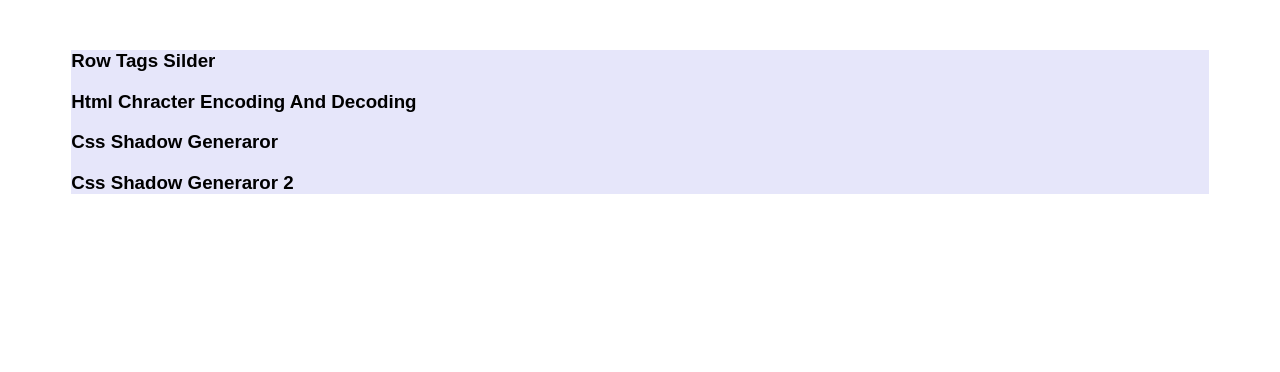
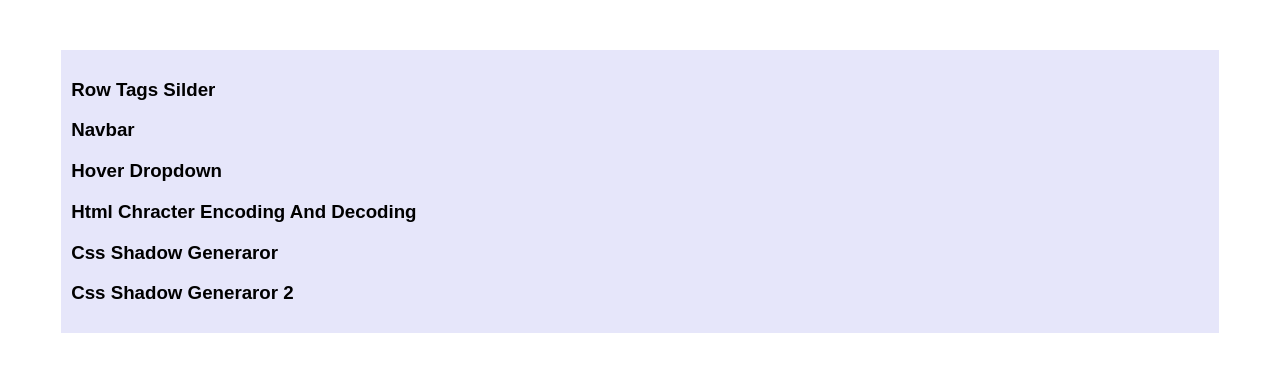
Before and after one commit to hiiamrohitsingh/my-javascript-projects, a plain HTML site: page index.html in a window 1280 px wide. Drawn offline with Linux system fonts and the light colour scheme.

Commit message:
Update index.html

```diff
--- a/index.html
+++ b/index.html
@@ -12,6 +12,7 @@
       .container{
          width:90%;
          margin:50px auto;
+         padding:10px;
          background-color:lavender;
       }
       .container h3 a{
@@ -29,6 +30,8 @@
 
    <div class="container">
        <h3><a href="./row-tags-slider.html">row tags silder</a></h3>
+       <h3><a href="./navbar.html">navbar</a></h3>
+       <h3><a href="./hover-dropdown.html">hover dropdown</a></h3>
        <h3><a href="./html-character-encoding-decoding.html">html chracter encoding and decoding</a></h3>
        <h3><a href="./css-shadow-generator.html">css shadow generaror</a></h3>
        <h3><a href="./css-shadow-generator-2.html">css shadow generaror 2</a></h3>
```
